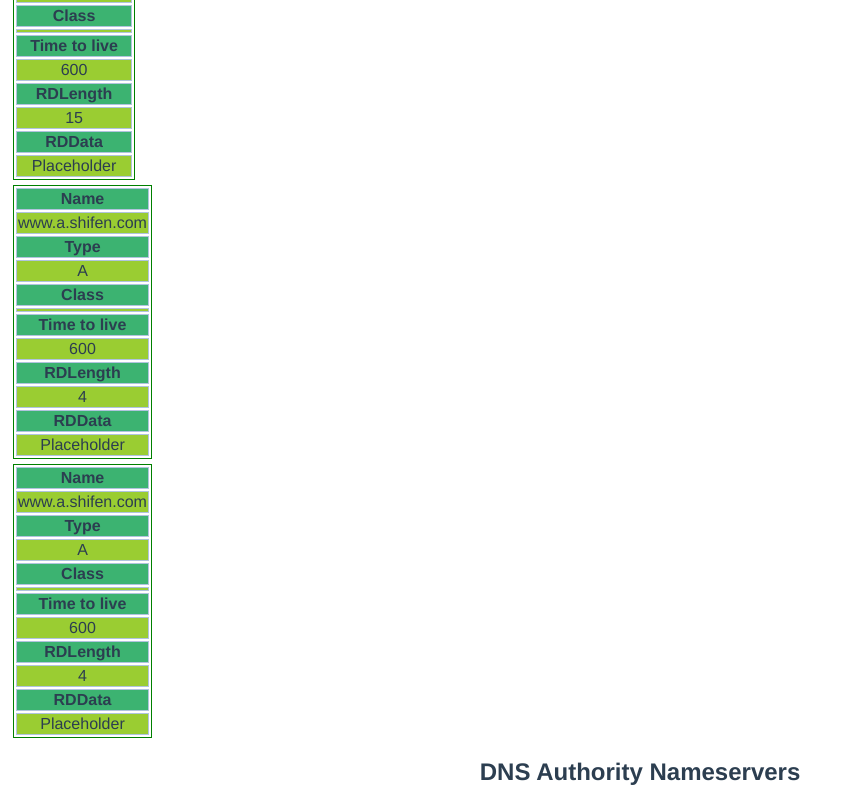
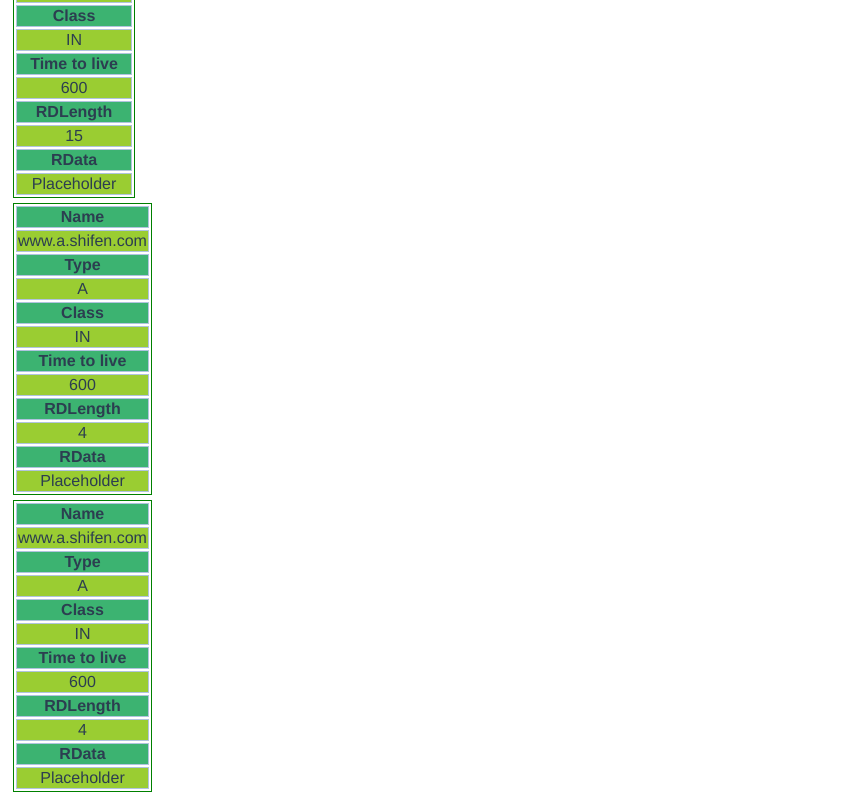
Before and after one commit to xiongmao86/dns-playground, a Vue app: page / in a window 1280 px wide. Shown: the part 860-1660 px from the top of the page, without its empty margins (0-850 px from the left). Built offline with nearby package versions, Linux system fonts and the light colour scheme.

Commit message:
Fix typo.

```diff
--- a/src/components/DNSResourceRecord.vue
+++ b/src/components/DNSResourceRecord.vue
@@ -32,7 +32,7 @@
         </tr>
         <tr>
             <th>
-                RDData
+                RData
             </th>
         </tr>
         <tr>
@@ -49,7 +49,7 @@ export default {
     props: {
         name: String,
         type: String,
-        class: String,
+        klass: String,
         time_to_live: Number,
         data_length: Number,
         // TODO
```
